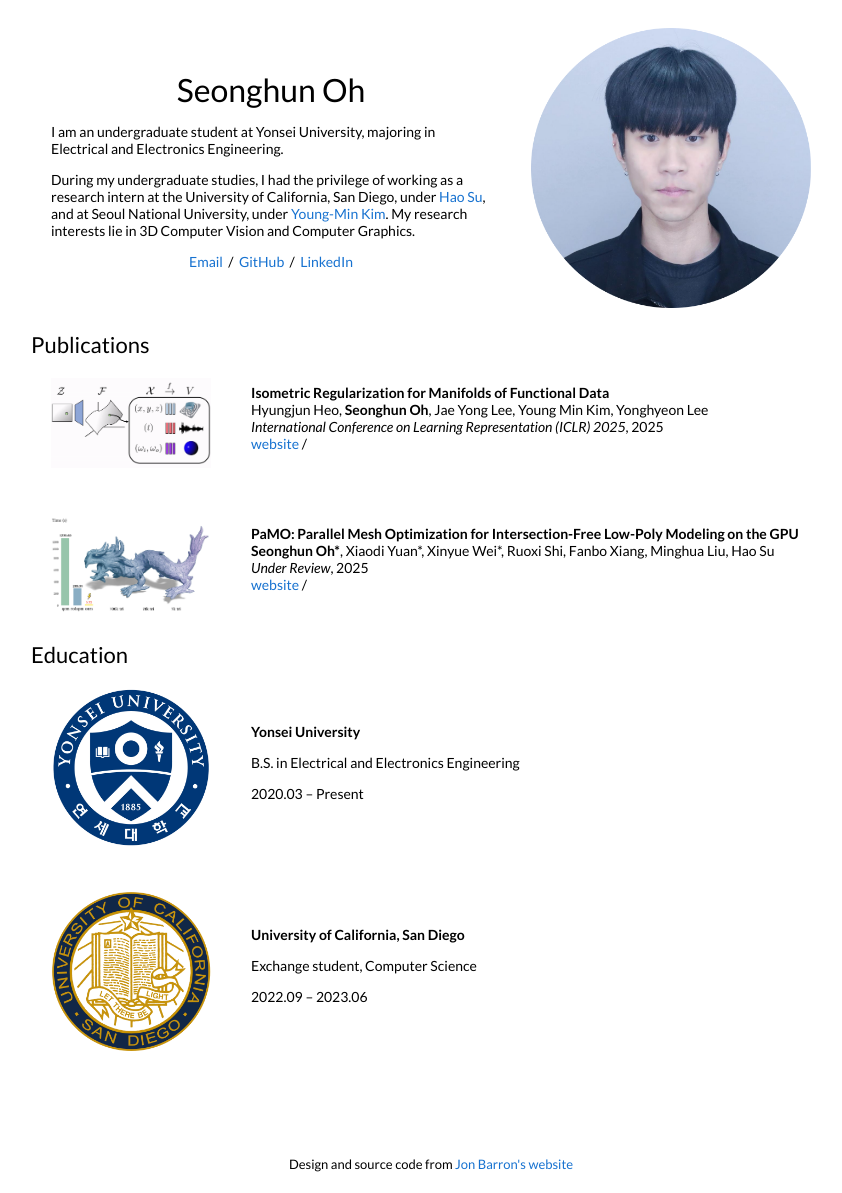
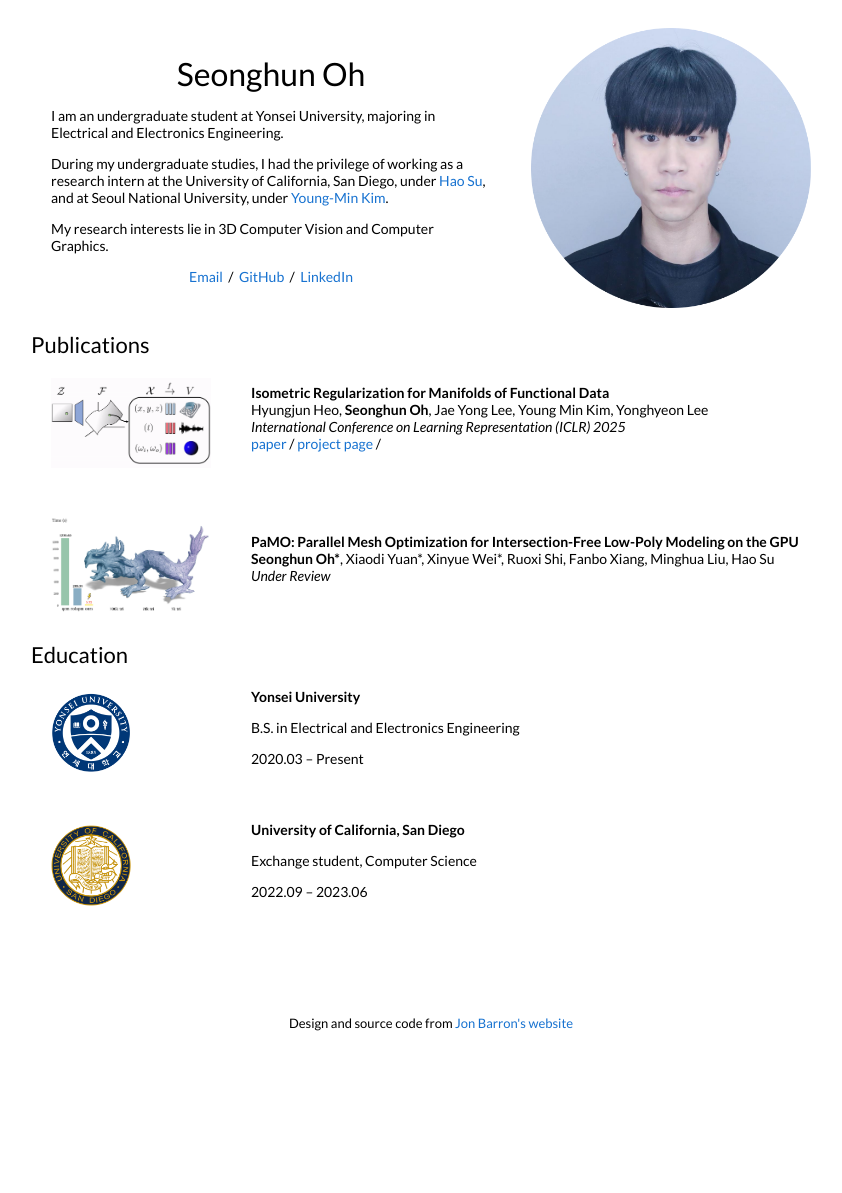
Before and after one commit to seonghunn/seonghunn.github.io, a Jekyll site: the page built from _posts/2025-01-23-pairwise.markdown, in a window 1280 px wide. Shown: the whole page, without its empty margins (209-1051 px from the left). Built offline with Jekyll 4.4.1, drawn with Linux system fonts in a browser that asks for light colours; after the commit the page ends 1052 px from its top, so only the background shows below that.

Commit message:
fix layout

```diff
--- a/_layouts/default.html
+++ b/_layouts/default.html
@@ -38,7 +38,10 @@
                 I am an undergraduate student at Yonsei University, majoring in Electrical and Electronics Engineering.
               </p>
               <p>
-                During my undergraduate studies, I had the privilege of working as a research intern at the University of California, San Diego, under <a href="https://cseweb.ucsd.edu/~haosu/">Hao Su</a>, and at Seoul National University, under <a href="https://3d.snu.ac.kr/">Young-Min Kim</a>. My research interests lie in 3D Computer Vision and Computer Graphics.
+                During my undergraduate studies, I had the privilege of working as a research intern at the University of California, San Diego, under <a href="https://cseweb.ucsd.edu/~haosu/">Hao Su</a>, and at Seoul National University, under <a href="https://3d.snu.ac.kr/">Young-Min Kim</a>.
+              </p>
+              <p>
+                My research interests lie in 3D Computer Vision and Computer Graphics.
               </p>
               <p style="text-align:center">
                 <a href="mailto:rendell@yonsei.ac.kr">Email</a> &nbsp;/&nbsp;
@@ -68,10 +71,13 @@
               {{post.authors}}
 
               <br>
-              <em>{{post.venue}}</em>, {{ post.date | date: "%Y" }}
+              <em>{{post.venue}}</em>
               <br>
-              {% if post.arxiv %}
-              <a href="{{post.arxiv}}">arxiv</a> /
+              {% if post.paper %}
+              <a href="{{post.paper}}">paper</a> /
+              {% endif %}
+              {% if post.website %}
+              <a href="{{post.website}}">project page</a> /
               {% endif %}
               {% if post.video %}
               <a href="{{post.video}}">video</a> /
@@ -85,9 +91,6 @@
               {% if post.slides %}
               <a href="{{post.slides}}">slides</a> /
               {% endif %}
-              {% if post.website %}
-              <a href="{{post.website}}">website</a> /
-              {% endif %}
               {% if post.youtube %}
               <a href="{{post.youtube}}">youtube</a> /
               {% endif %}
@@ -100,11 +103,12 @@
           {% endfor %}
         </table>
 
-        <h2>Education</h2>
+        <h2 style="margin-top: 40px;">Education</h2>
+        <br>
         <table style="width:100%;border:0px;border-spacing:0px;border-collapse:separate;margin-right:auto;margin-left:auto;">
           <tr>
             <td style="padding:2.5%;width:25%;vertical-align:middle;min-width:120px">
-              <img src="images/yonsei.png" alt="Yonsei University Logo" style="width:auto; height:auto; max-width:100%;" />
+              <img src="images/yonsei.png" alt="Yonsei University Logo" style="width:auto; height:auto; max-width:80px;" />
             </td>
             <td style="padding:2.5%;width:75%;vertical-align:middle">
               <h3>Yonsei University</h3>
@@ -112,8 +116,9 @@
               <p>2020.03 – Present</p>
             </td>
           </tr>
+          <tr>
             <td style="padding:2.5%;width:25%;vertical-align:middle;min-width:120px">
-            <img src="images/ucsd.png" alt="UCSD Logo" style="width:auto; height:auto; max-width:100%;" />
+              <img src="images/ucsd.png" alt="UCSD Logo" style="width:auto; height:auto; max-width:80px;" />
             </td>
             <td style="padding:2.5%;width:75%;vertical-align:middle">
               <h3>University of California, San Diego</h3>
--- a/_posts/2025-01-22-pairwise.markdown
+++ b/_posts/2025-01-22-pairwise.markdown
@@ -6,6 +6,4 @@ image: /images/pamo.jpg
 categories: research
 authors: "<strong>Seonghun Oh*</strong>, Xiaodi Yuan*, Xinyue Wei*, Ruoxi Shi, Fanbo Xiang, Minghua Liu, Hao Su"
 venue: "Under Review"
-paper: https://openreview.net/forum?id=xBuURiCChw&noteId=9xJprrhplv
-website: https://heo0224.github.io/IRMF_projectpage/
 ---
```
Lines whose indentation alone changed are shown as unchanged.
